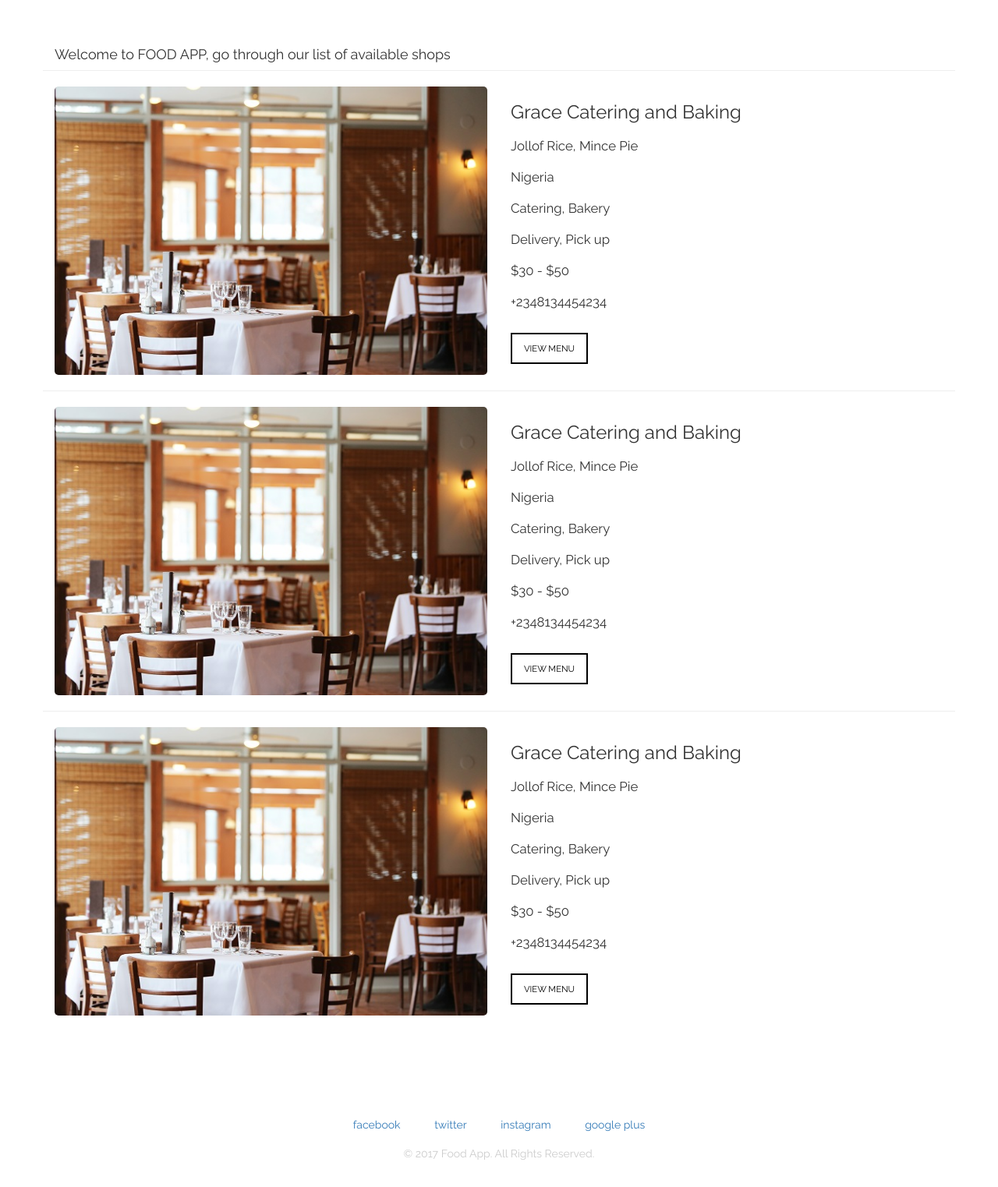
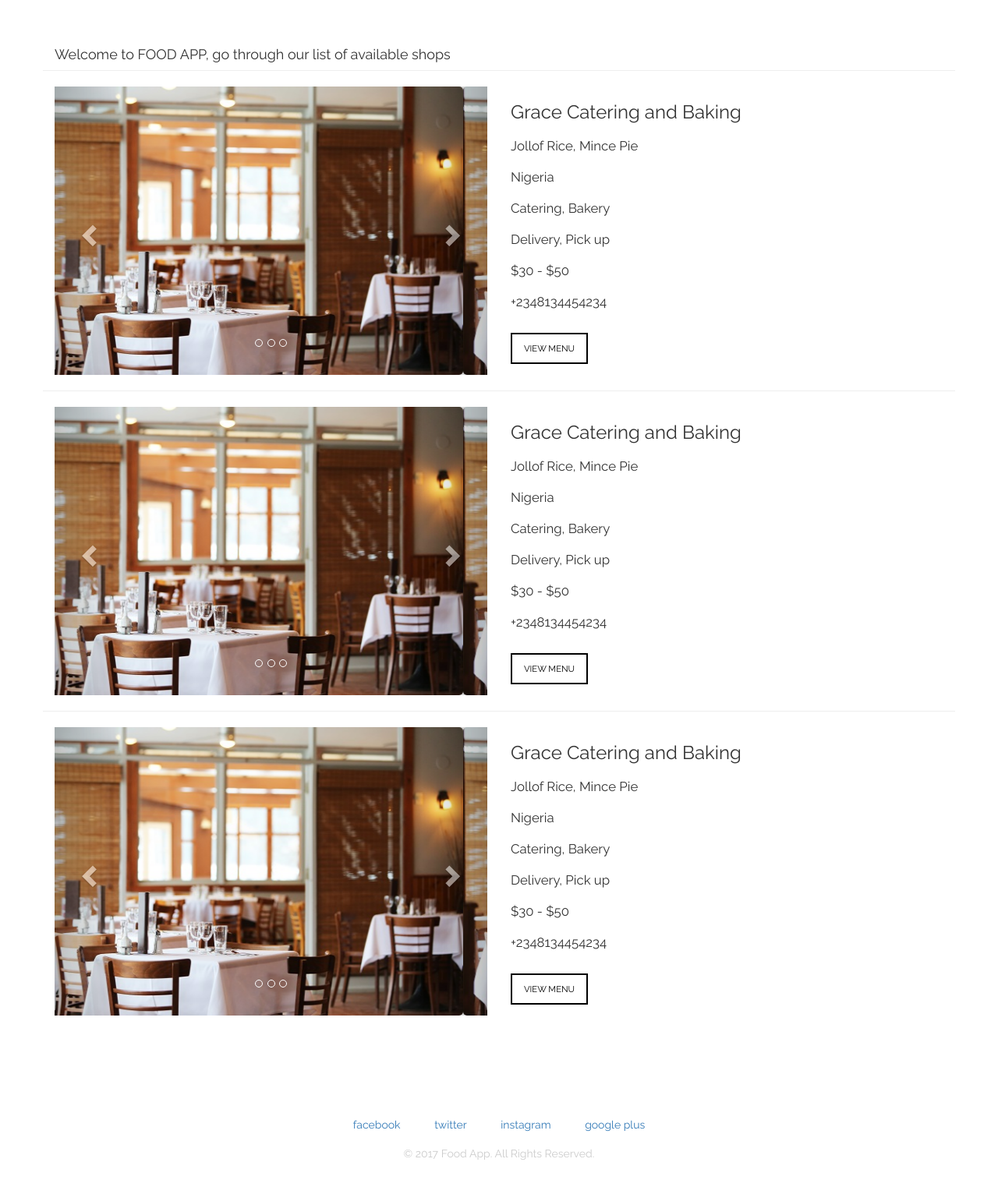
Before and after one commit to ibrolord/foodapp, a plain HTML site: page index.html in a window 1280 px wide. Shown: the part 166-1689 px from the top of the page at 78% size. Drawn offline with nearby package versions, Linux system fonts and the light colour scheme.

Commit message:
added image slider feature

```diff
--- a/index.html
+++ b/index.html
@@ -6,6 +6,7 @@
     <meta http-equiv="Content-Type" content="text/html; charset=utf-8">
     <meta name="description" content="">
     <link rel="stylesheet" href="bootstrap.min.css">
+    <!-- <link rel="stylesheet" href="https://maxcdn.bootstrapcdn.com/bootstrap/3.3.7/css/bootstrap.min.css"> //use this for live server-->
     <link rel="stylesheet" href="style.css">
     <link href="https://fonts.googleapis.com/css?family=Raleway" rel="stylesheet">
 </head>
@@ -21,13 +22,47 @@
             <span class="tagline">Never Stay Hungry</span>
         </header>
 
+
+
         <section id="shop-area" class="container">
             <h4>Welcome to FOOD APP, go through our list of available shops</h4>
             <div class="row">
                 <div class="col-md-6 shop-image">
-                    <img src="shop.jpg" alt="shop-image">
+                    <div id="myCarousel1" class="carousel slide" data-ride="carousel">
+                        <!-- Indicators -->
+                        <ol class="carousel-indicators">
+                        <li data-target="#myCarousel1" data-slide-to="0" class="active"></li>
+                        <li data-target="#myCarousel1" data-slide-to="1"></li>
+                        <li data-target="#myCarousel1" data-slide-to="2"></li>
+                        </ol>
+
+                        <!-- Wrapper for slides -->
+                        <div class="carousel-inner">
+                        <div class="item active">
+                            <img src="shop.jpg" alt="Los Angeles" style="width:100%;">
+                        </div>
+
+                        <div class="item">
+                            <img src="shop.jpg" alt="Chicago" style="width:100%;">
+                        </div>
+
+                        <div class="item">
+                            <img src="shop.jpg" alt="New york" style="width:100%;">
+                        </div>
+                        </div>
+
+                        <!-- Left and right controls -->
+                        <a class="left carousel-control" href="#myCarousel1" data-slide="prev">
+                        <span class="glyphicon glyphicon-chevron-left"></span>
+                        <span class="sr-only">Previous</span>
+                        </a>
+                        <a class="right carousel-control" href="#myCarousel1" data-slide="next">
+                        <span class="glyphicon glyphicon-chevron-right"></span>
+                        <span class="sr-only">Next</span>
+                        </a>
+                    </div>
                 </div>
-                <div class="col-md-6">
+                <div class="col-md-6 shop-info">
                     <h3 data-toggle="tooltip" data-placement="bottom" title="44,lead city,VI,Lagos">Grace Catering and Baking</h3>
                     <ul>
                         <li>Jollof Rice, Mince Pie</li>
@@ -42,9 +77,41 @@
             </div>
             <div class="row">
                 <div class="col-md-6 shop-image">
-                    <img src="shop.jpg" alt="shop-image">
+                    <div id="myCarousel2" class="carousel slide" data-ride="carousel">
+                        <!-- Indicators -->
+                        <ol class="carousel-indicators">
+                        <li data-target="#myCarousel2" data-slide-to="0" class="active"></li>
+                        <li data-target="#myCarousel2" data-slide-to="1"></li>
+                        <li data-target="#myCarousel2" data-slide-to="2"></li>
+                        </ol>
+
+                        <!-- Wrapper for slides -->
+                        <div class="carousel-inner">
+                        <div class="item active">
+                            <img src="shop.jpg" alt="Los Angeles" style="width:100%;">
+                        </div>
+
+                        <div class="item">
+                            <img src="shop.jpg" alt="Chicago" style="width:100%;">
+                        </div>
+
+                        <div class="item">
+                            <img src="shop.jpg" alt="New york" style="width:100%;">
+                        </div>
+                        </div>
+
+                        <!-- Left and right controls -->
+                        <a class="left carousel-control" href="#myCarousel2" data-slide="prev">
+                        <span class="glyphicon glyphicon-chevron-left"></span>
+                        <span class="sr-only">Previous</span>
+                        </a>
+                        <a class="right carousel-control" href="#myCarousel2" data-slide="next">
+                        <span class="glyphicon glyphicon-chevron-right"></span>
+                        <span class="sr-only">Next</span>
+                        </a>
+                    </div>
                 </div>
-                <div class="col-md-6">
+                <div class="col-md-6 shop-info">
                     <h3 data-toggle="tooltip" data-placement="bottom" title="44,lead city,VI,Lagos">Grace Catering and Baking</h3>
                     <ul>
                         <li>Jollof Rice, Mince Pie</li>
@@ -59,9 +126,41 @@
             </div>
             <div class="row">
                 <div class="col-md-6 shop-image">
-                    <img src="shop.jpg" alt="shop-image">
+                    <div id="myCarousel3" class="carousel slide" data-ride="carousel">
+                        <!-- Indicators -->
+                        <ol class="carousel-indicators">
+                        <li data-target="#myCarousel3" data-slide-to="0" class="active"></li>
+                        <li data-target="#myCarousel3" data-slide-to="1"></li>
+                        <li data-target="#myCarousel3" data-slide-to="2"></li>
+                        </ol>
+
+                        <!-- Wrapper for slides -->
+                        <div class="carousel-inner">
+                        <div class="item active">
+                            <img src="shop.jpg" alt="Los Angeles" style="width:100%;">
+                        </div>
+
+                        <div class="item">
+                            <img src="shop.jpg" alt="Chicago" style="width:100%;">
+                        </div>
+
+                        <div class="item">
+                            <img src="shop.jpg" alt="New york" style="width:100%;">
+                        </div>
+                        </div>
+
+                        <!-- Left and right controls -->
+                        <a class="left carousel-control" href="#myCarousel3" data-slide="prev">
+                        <span class="glyphicon glyphicon-chevron-left"></span>
+                        <span class="sr-only">Previous</span>
+                        </a>
+                        <a class="right carousel-control" href="#myCarousel3" data-slide="next">
+                        <span class="glyphicon glyphicon-chevron-right"></span>
+                        <span class="sr-only">Next</span>
+                        </a>
+                    </div>
                 </div>
-                <div class="col-md-6">
+                <div class="col-md-6 shop-info ">
                     <h3 data-toggle="tooltip" data-placement="bottom" title="44,lead city,VI,Lagos">Grace Catering and Baking</h3>
                     <ul>
                         <li>Jollof Rice, Mince Pie</li>
@@ -87,8 +186,10 @@
                 <h5>&copy; 2017 Food App.  All Rights Reserved.</h5>
         </footer>
     </div>
-<script src="jquery.min.js"></script>
-<script src="bootstrap.js"></script>
+<!--<script src="https://ajax.googleapis.com/ajax/libs/jquery/3.2.1/jquery.min.js"></script>
+  <script src="https://maxcdn.bootstrapcdn.com/bootstrap/3.3.7/js/bootstrap.min.js"></script> //use this for live server-->
+ <script src="jquery.min.js"></script>
+ <script src="bootstrap.js"></script>
 <script>
 $(document).ready(function(){
     $('[data-toggle="tooltip"]').tooltip();
--- a/style.css
+++ b/style.css
@@ -70,7 +70,7 @@ header .tagline{
     vertical-align: middle;
     font-size: 1.2em;
 }
-#shop-area a{
+#shop-area .shop-info a{
     padding: 10px 15px;
     border: 2px solid #000;
     color: #000;
@@ -78,7 +78,7 @@ header .tagline{
     font-size: 0.8em;
     display: inline-block;
 }
-#shop-area a:hover{
+#shop-area .shop-info a:hover{
     padding: 10px 15px;
     border: 2px solid #000;
     background-color: #000;
```
